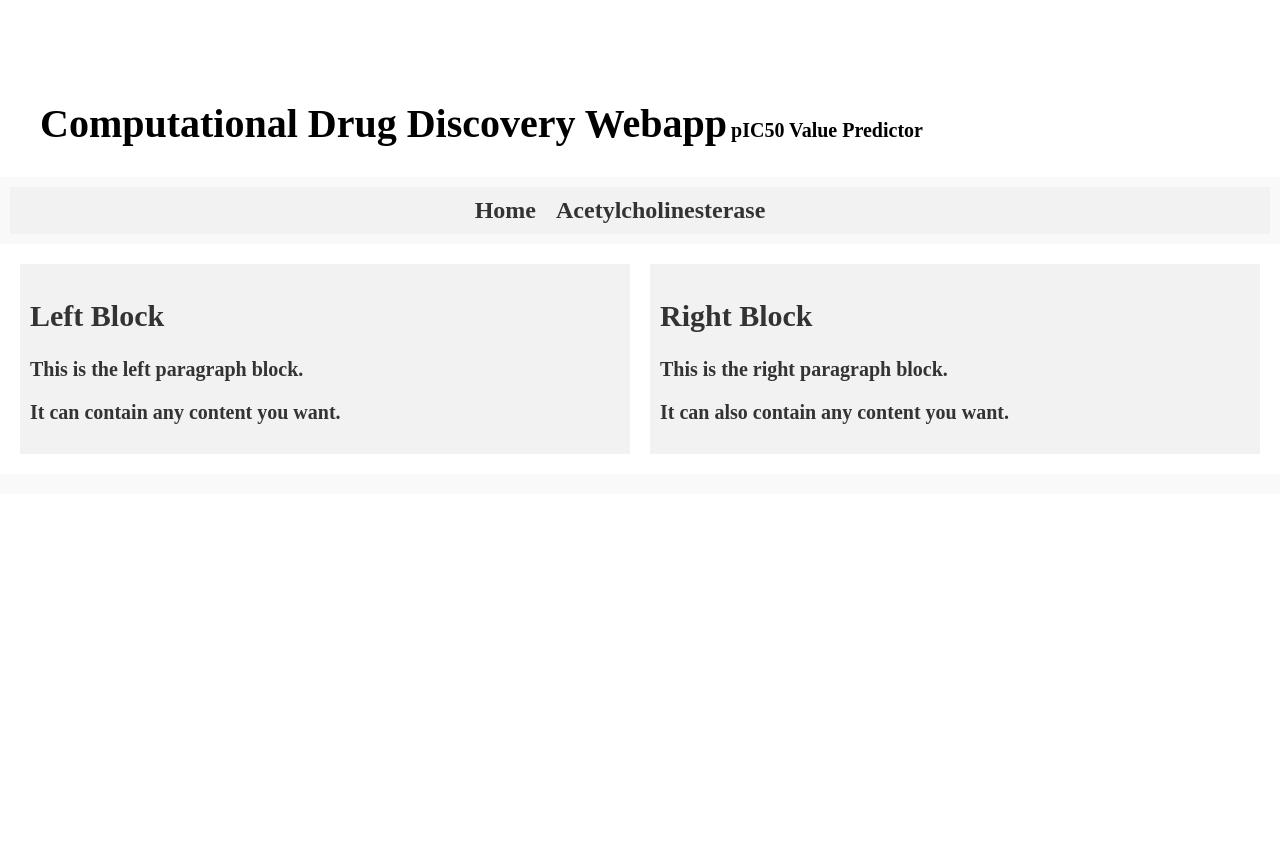
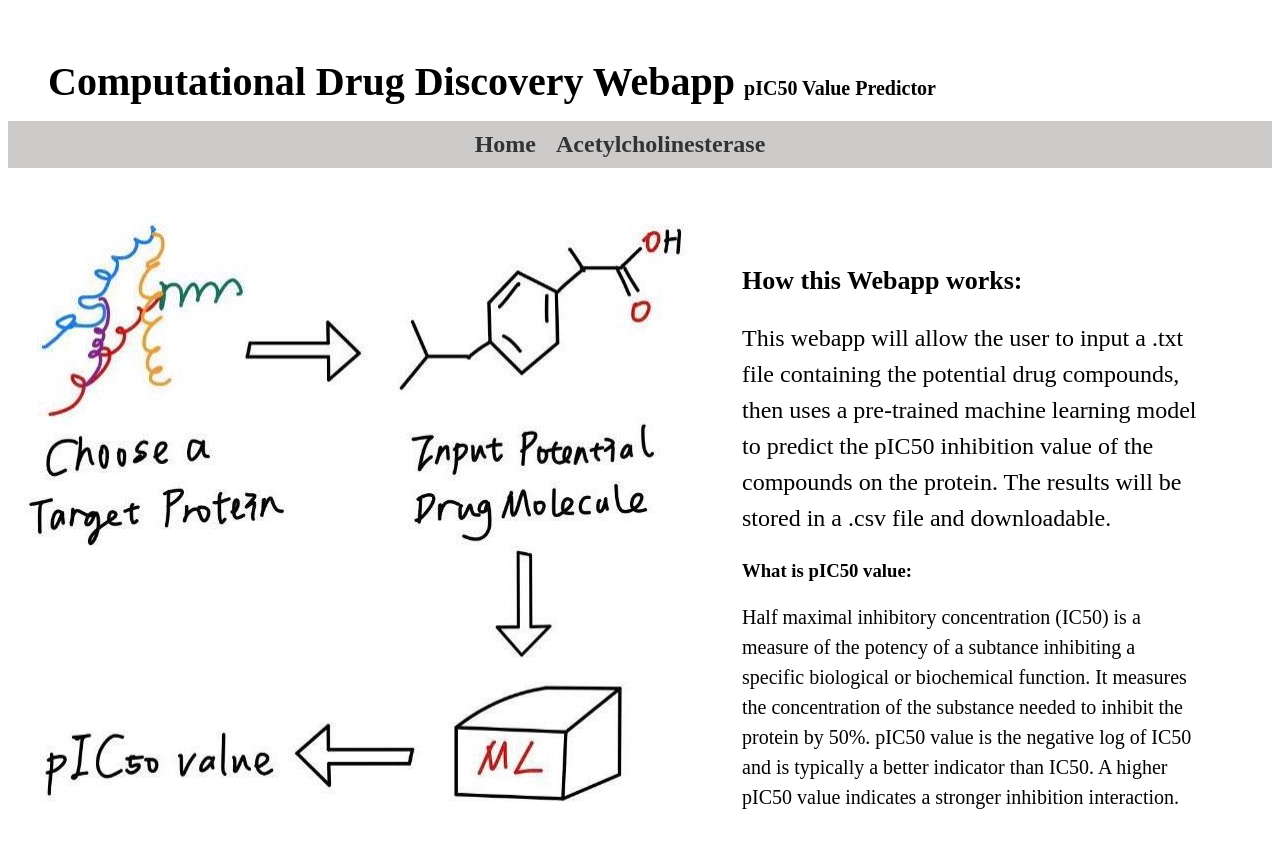
Before and after one commit to Curtis-Wu/Computational-Drug-Discovery-Webapp, a Flask app: page / in a window 1280 px wide. Before the commit the page ends 454 px from the top, so only its background shows below. Run offline with Flask 3, Linux system fonts and the light colour scheme.

Commit message:
updated base/main html

```diff
--- a/app.py
+++ b/app.py
@@ -10,6 +10,10 @@ app.app_context().push()
 def index():
     return render_template('index.html')
 
+@app.route('/acetylcholinesterase/')
+def acetylcho():
+    return render_template('acetylcho.html')
+
 
 if __name__=='__main__':
     app.run(debug=True)
--- /dev/null
+++ b/static/base.css
@@ -0,0 +1,46 @@
+.empty-block {
+    height: 50px;
+    margin: 0px;
+  }
+.header-block-text {
+    /* margin-top: 100px; */
+    margin-left: 20px;
+    margin-bottom: 0px;
+    font-weight: bold;
+  }
+.title {
+    font-size: 40px;
+    font-weight: bold;
+    margin-left: 20px;
+    display: inline;
+  }
+
+  /* CSS styles for the subtitle */
+.subtitle {
+    font-size: 20px;
+    margin: 0;
+    margin-left: 5px;
+    display: inline;
+}
+nav {
+    background-color: #cdcaca;
+}
+nav ul {
+    list-style-type: none;
+    display: flex;
+    justify-content: center;
+    /* margin-left: 20px; */
+    padding: 10px;
+}
+nav ul li {
+    margin-right: 20px;
+}
+nav ul li a {
+    text-decoration: none;
+    color: #333;
+    font-weight: bold;
+    font-size: 24px;
+}
+nav ul li a:hover {
+    color: #666;
+}
--- a/static/main.css
+++ b/static/main.css
@@ -1,95 +1,26 @@
-/* Reset default browser styles */
-body, ul {
-    margin: 0;
-    padding: 0;
+.indexblocks{
+    display: flex;
 }
-
-.header-block {
-    margin-top: 100px;
-    margin-left: 20px;
-    margin-bottom: 30px;
-    font-weight: bold;
-  }
-head{
-    height: 300px;
-    background-color: #f2f2f2;
-}
-
-/* Styling for the navigation bar */
-nav {
-    background-color: #f2f2f2;
-}
-.title {
-    font-size: 40px;
-    font-weight: bold;
-    margin-left: 20px;
-    display: inline;
-  }
-
-  /* CSS styles for the subtitle */
-.subtitle {
-    font-size: 20px;
-    margin: 0;
-    display: inline;
-
-}
-
-nav ul {
-    list-style-type: none;
-    display: flex;
-    justify-content: center;
-    /* margin-left: 20px; */
+.right-block {
+    margin-top: 50px;
+    flex: 1;
+    margin-left: 10px;
+    margin-right: 60px;
     padding: 10px;
 }
 
-nav ul li {
-    margin-right: 20px;
+h2{
+    font-size:30px;
 }
 
-nav ul li a {
-    text-decoration: none;
-    color: #333;
-    font-weight: bold;
-    font-size: 24px;
+h2{
+    font-size:26px;
+}
+.p2{
+    font-size:20px;
 }
 
-nav ul li a:hover {
-    color: #666;
+p{
+    font-size:24px;
+    line-height: 1.5;
 }
-
-/* Styling for the header and footer */
-header, footer {
-    background-color: #f9f9f9;
-    padding: 10px;
-    text-align: center;
-}
-
-/* Styling for the main content */
-main {
-    /*margin: 120px;*/
-    text-decoration: none;
-    color: #333;
-    font-weight: bold;
-    font-size: 20px;
-    display: flex;
-    margin: 20px;
-}
-
-.empty-block {
-    height: 80px;
-  }
-
-.left-block {
-    flex: 1;
-    margin-right: 10px;
-    background-color: #f2f2f2;
-    padding: 10px;
-}
-
-  /* CSS styles for the right paragraph block */
-.right-block {
-    flex: 1;
-    margin-left: 10px;
-    background-color: #f2f2f2;
-    padding: 10px;
-}
--- /dev/null
+++ b/templates/acetylcho.html
@@ -0,0 +1,6 @@
+<!DOCTYPE html>
+<html>
+{% extends 'base.html' %}
+
+{% block main %}
+{% endblock %}
--- a/templates/base.html
+++ b/templates/base.html
@@ -1,20 +1,28 @@
 <!DOCTYPE html>
 <html>
 <head>
+    <link rel="stylesheet" href="/static/base.css">
     <title>Computational Drug Discovery</title>
+    <div class = "header-block">
+        <div class = "empty-block"></div>
+        <div class="header-block-text">
+            <h1 class="title">Computational Drug Discovery Webapp</h1>
+            <p class="subtitle">pIC50 Value Predictor</p>
+        </div>
+    </div>
 </head>
 <body>
     <header>
         <nav>
             <ul>
-                <li><a href="#">Home</a></li>
-                <li><a href="#">Acetylcholinesterase</a></li>
+                <li><a href="/">Home</a></li>
+                <li><a href="/acetylcholinesterase/">Acetylcholinesterase</a></li>
+                <li><a href="#"></a></li>
             </ul>
         </nav>
     </header>
-    <main>
-        <!-- Content of the specific page will go here -->
-    </main>
+    {% block main %}
+    {% endblock %}
     <footer>
         <!-- Footer content goes here -->
     </footer>
--- a/templates/index.html
+++ b/templates/index.html
@@ -1,43 +1,17 @@
 <!DOCTYPE html>
 <html>
-<head>
-    <link rel="stylesheet" href="static/main.css">
-    <title>Computational Drug Discovery</title>
-    <div class="header-block">
-        <h1 class="title">Computational Drug Discovery Webapp</h1>
-        <p class="subtitle">pIC50 Value Predictor</p>
+{% extends 'base.html' %}
+{% block main %}
+<link rel="stylesheet" href="/static/main.css">
+<div class = "indexblocks">
+
+    <img src="/static/index.jpeg">
+
+    <div class="right-block">
+        <h2>How this Webapp works:</h2>
+        <p>This webapp will allow the user to input a .txt file containing the potential drug compounds, then uses a pre-trained machine learning model to predict the pIC50 inhibition value of the compounds on the protein. The results will be stored in a .csv file and downloadable.</p>
+        <h3>What is pIC50 value:</h3>
+        <p class="p2">Half maximal inhibitory concentration (IC50) is a measure of the potency of a subtance inhibiting a specific biological or biochemical function. It measures the concentration of the substance needed to inhibit the protein by 50%. pIC50 value is the negative log of IC50 and is typically a better indicator than IC50. A higher pIC50 value indicates a stronger inhibition interaction.</p>
     </div>
-</head>
-<body>
-    <header>
-        <nav>
-            <ul>
-                <li><a href="/">Home</a></li>
-                <li><a href="#">Acetylcholinesterase</a></li>
-                <li><a href="#"></a></li>
-            </ul>
-        </nav>
-    </header>
-    <main>
-        <div class="empty-block"></div>
-
-        <!-- <p>
-            This webapp allows the user to upload a .txt file containing the CHEMBL ids of the potential drug compounds. This webapp will then compute the bioactivity pIC50 values of the compounds and output them in a table using a pre-trained machine learning model.
-        </p> -->
-        <div class="left-block">
-            <h2>Left Block</h2>
-            <p>This is the left paragraph block.</p>
-            <p>It can contain any content you want.</p>
-          </div>
-
-          <div class="right-block">
-            <h2>Right Block</h2>
-            <p>This is the right paragraph block.</p>
-            <p>It can also contain any content you want.</p>
-          </div>
-    </main>
-    <footer>
-        <!-- Footer content goes here -->
-    </footer>
-</body>
-</html>
+</div>
+{% endblock %}
```
Also changed, not shown: static/index.jpeg (added), 1 other file.
